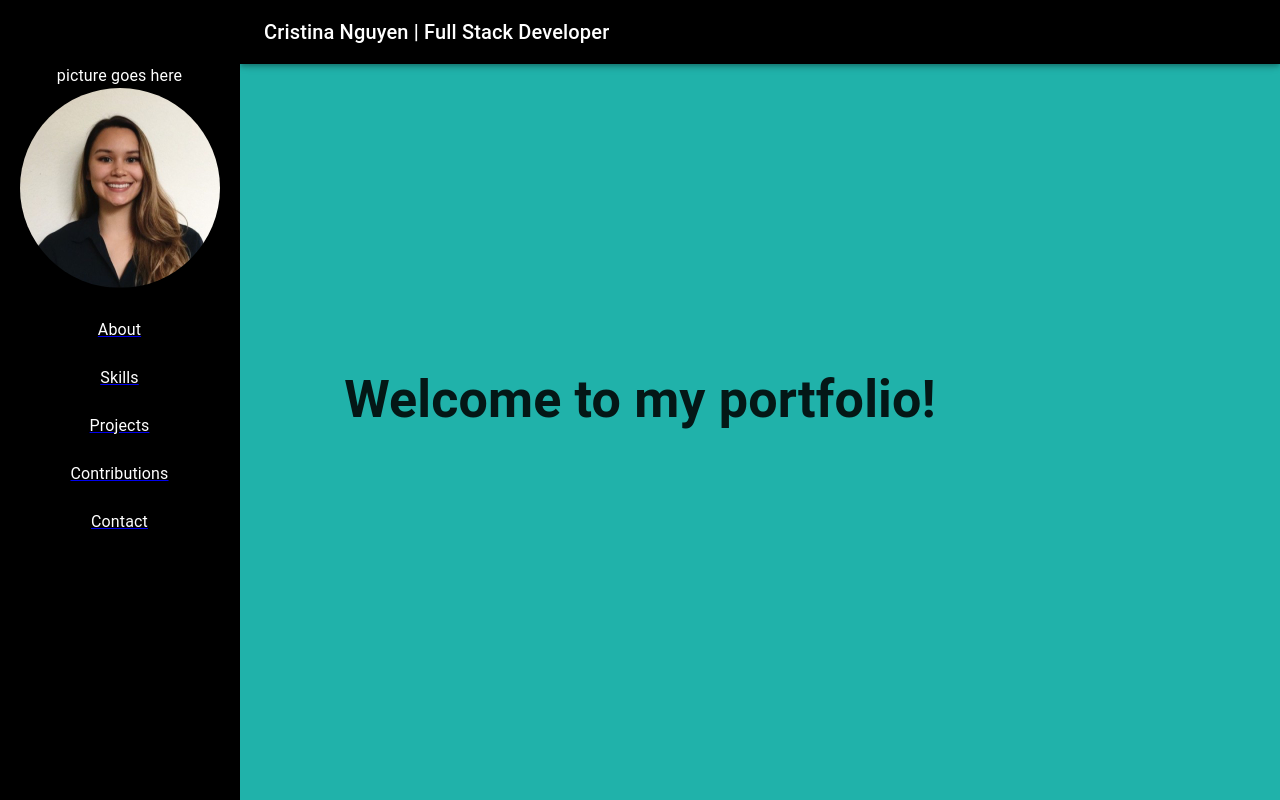
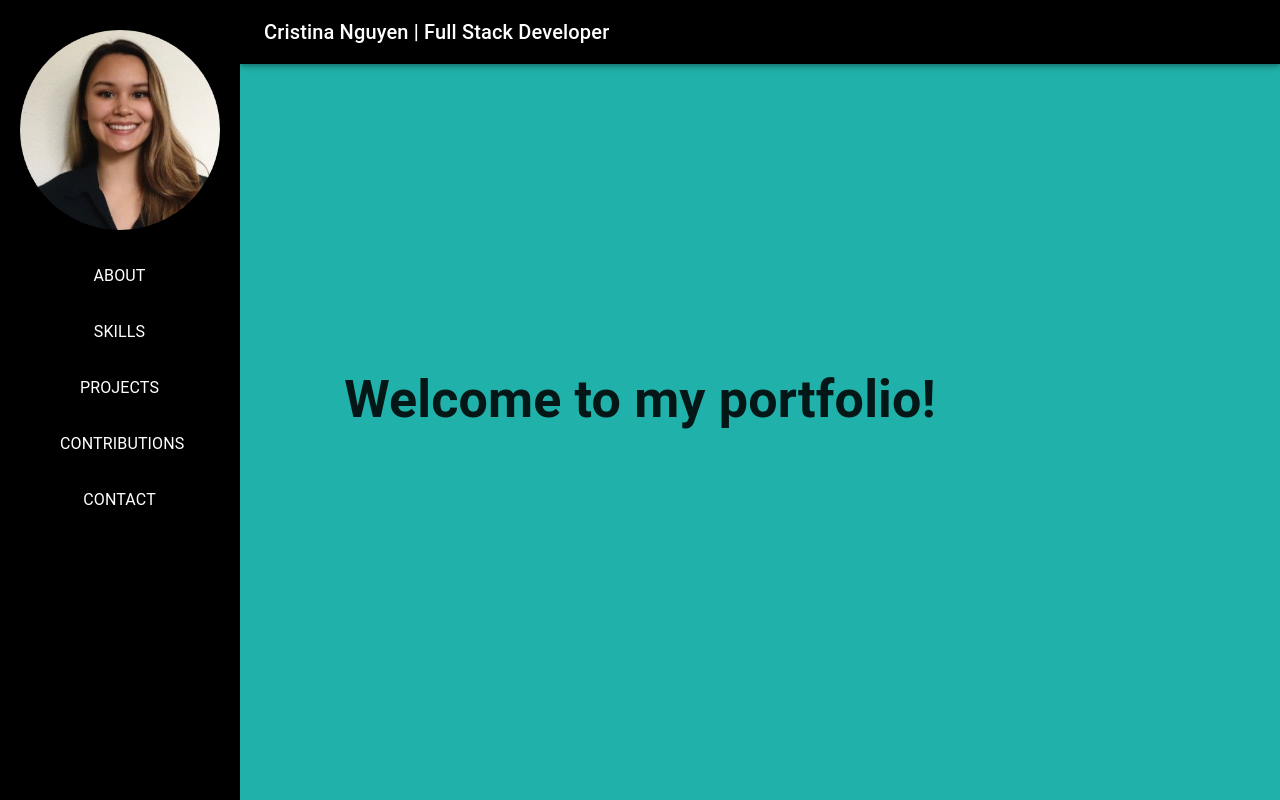
Before and after one commit to crnguyen/Portfolio, a React (Create React App) app: page /skills in a window 1280 px wide. Shown: the top 800 px of the page. Built offline with nearby package versions, Linux system fonts and the light colour scheme; the HTML template or start-up script is replaced by a standard one.

Commit message:
fix css on navbar and add animation

```diff
--- a/src/App.css
+++ b/src/App.css
@@ -2,17 +2,44 @@ html {
   scroll-behavior: smooth;
 }
 
-.navLinks {
-  padding: 10px;
-  color: white;
+a {
+  text-decoration: none;
 }
 
-.navLinks:hover {
-  background-color: white;
-  color: black;
-  opacity: 0.8;
+.nav{
+  position: relative;
+  display: block;
+  color: white;
+  font-size: 14px;
+  font-family: "montserrat";
+  margin: 30px 0;
+  padding: 14px 60px;
+  text-transform: uppercase;
+  overflow: hidden;
+  transition: 1s all ease;
 }
 
+.nav::before{
+  background-color: darkgray;
+  content: "";
+  position: absolute;
+  top: 50%;
+  left: 50%;
+  transform: translate(-50%,-50%);
+  z-index: -1;
+  transition: all 0.6s ease;
+}
+
+.navLinks::before{
+  width: 0%;
+  height: 100%;
+  color: black;
+}
+
+.navLinks:hover::before{
+  width: 100%;
+  color: black;
+}
 
 .App {
   text-align: center;
--- a/src/components/Nav.js
+++ b/src/components/Nav.js
@@ -10,7 +10,7 @@ import ListItemText from '@material-ui/core/ListItemText';
 import Toolbar from '@material-ui/core/Toolbar';
 import Typography from '@material-ui/core/Typography';
 import { makeStyles, useTheme } from '@material-ui/core/styles';
-import ProfileImg from "../assets/profilepic.png";
+import ProfileImg from "../assets/circle-cropped.png";
 
 const drawerWidth = 240;
 
@@ -20,7 +20,7 @@ const useStyles = makeStyles((theme) => ({
   },
   logo: {
     maxWidth: 200,
-    borderRadius: '50%',
+    paddingTop: 30,
   },
   drawer: {
     [theme.breakpoints.up('sm')]: {
@@ -70,15 +70,16 @@ function Nav(props) {
 
   const drawer = (
     <div>
-      <div className={classes.toolbar} />
-      <Typography>picture goes here
+      {/* <div className={classes.toolbar} /> */}
+      <Typography>
         <img src={ProfileImg} alt="logo" className={classes.logo} />
       </Typography>
+      {/* <div className={classes.toolbar} /> */}
       <Divider />
       <List>
         {['About', 'Skills', 'Projects', 'Contributions', 'Contact'].map((text, i) => (
           <a key={text} component={Link} href={"#" + text}>
-            <ListItemText primary={text} className="navLinks" />
+            <ListItemText primary={text} className="nav navLinks" />
           </a>
         ))}
       </List>
```
Also changed, not shown: src/assets/circle-cropped.png (added).
